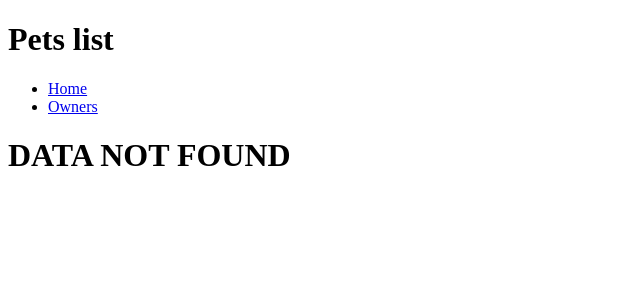
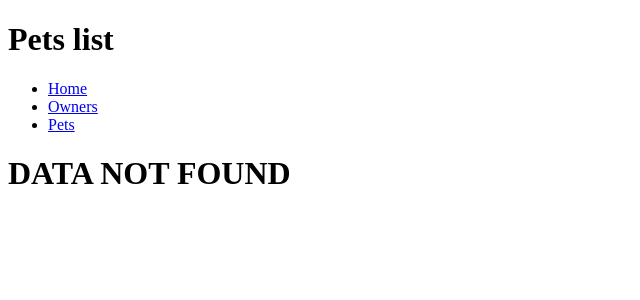
Before and after one commit to rockzt/dogtor, a Django app: page /vet/pets/ in a window 1280 px wide. Shown: the top 300 px of the page, without its empty margins (0-640 px from the left). Run offline with Django 4.2, Linux system fonts and the light colour scheme; data that the repository does not hold is empty.

Commit message:
[modified] views.py Petslist and PetDetail converted to Lisview and Detail View, urls.py added reversed url

```diff
--- a/dogtor/templates/menu.html
+++ b/dogtor/templates/menu.html
@@ -10,5 +10,10 @@
         Owners
       </a>
     </li>
+    <li>
+      <a href="/vet/pets">
+        Pets
+      </a>
+    </li>
   </ul>
 </nav>
--- a/dogtor/templates/vet/pets/list.html
+++ b/dogtor/templates/vet/pets/list.html
@@ -19,7 +19,7 @@
   </tr>
     {% for pet in pets %}
     <tr>
-      <td>{{ pet.id }}</td>
+      <td><a href="{% url 'vet:pets_detail' pk=pet.id %}">{{ pet.id }}</a></td>
       <td>{{ pet.name }}</td>
       <td>{{ pet.type }}</td>
       <td>{{ pet.owner }}</td>
--- a/dogtor/vet/urls.py
+++ b/dogtor/vet/urls.py
@@ -1,6 +1,6 @@
 from django.urls import path
 # Views            function view|          Class view|
-from .views import list_pet_owners, Test, OwnersList, Welcome, OwnerDetail, PetsList, PetDetail
+from .views import list_pet_owners, Test, OwnersList, Welcome, OwnersDetail, PetsList, PetDetail
 
 # alias (reversed urls) -> app's urls in specific
 # alias (reversed urls) -> project's routes
@@ -12,8 +12,8 @@ from .views import list_pet_owners, Test, OwnersList, Welcome, OwnerDetail, Pets
 urlpatterns = [
     path('', Welcome.as_view()),
     path('owners/', OwnersList.as_view(), name="owners_list"), # Configuring generic class view, Listview, renders template, include and alias  "owners_list", this is the sintaxis when you do not posess include
-    path('owners/<int:pk>', OwnerDetail.as_view(), name="owners_detail"), # Configuring generic class view, DetailView, renders template, include and alias  "owners_list"
-    path('pets/', PetsList.as_view()), # Configuring generic class view, renders template
-    path('pets/<int:pk>', PetDetail.as_view()), # Configuring generic class view, renders template
+    path('owners/<int:pk>', OwnersDetail.as_view(), name="owners_detail"), # Configuring generic class view, DetailView, renders template, include and alias  "owners_list"
+    path('pets/', PetsList.as_view(), name="pets_list"), # Configuring generic class view, renders template
+    path('pets/<int:pk>', PetDetail.as_view(), name="pets_detail"), # Configuring generic class view, renders template
     path('test/', Test.as_view()), # Configuring generic class view, this class does not render template
 ]
--- a/dogtor/vet/views.py
+++ b/dogtor/vet/views.py
@@ -42,7 +42,7 @@ class OwnersList(ListView):
     template_name = 'vet/owners/list.html' # 2 Template
     context_object_name = "owners" # 3 Context
 
-class OwnerDetail(DetailView):
+class OwnersDetail(DetailView):
     """Renders a specific Pet Owner with their pk"""
     # 1. Modelo
     # 2. Template to create
@@ -51,6 +51,24 @@ class OwnerDetail(DetailView):
     template_name = 'vet/owners/detail.html'
     context_object_name = "owner"
 
+class PetsList(ListView):
+    # Rendering template
+
+    model = Pet  # 1 Model
+    print(model)
+    template_name = "vet/pets/list.html"  # 2 Template
+    context_object_name = "pets"  # 3 Context
+
+class PetDetail(DetailView):
+    # Rendering template
+
+    model = Pet
+    print(model)
+    template_name = "vet/pets/detail.html"
+    context_object_name = "pet"
+
+'''
+      USING TEMPLATE VIEW
 class PetsList(TemplateView):
     # Rendering template
     template_name = "vet/pets/list.html"
@@ -82,7 +100,7 @@ class PetDetail(TemplateView):
             context["pet"] = ""
         # Returning context
         return context
-
+'''
 
 # Render text
 class Test(View):
```
